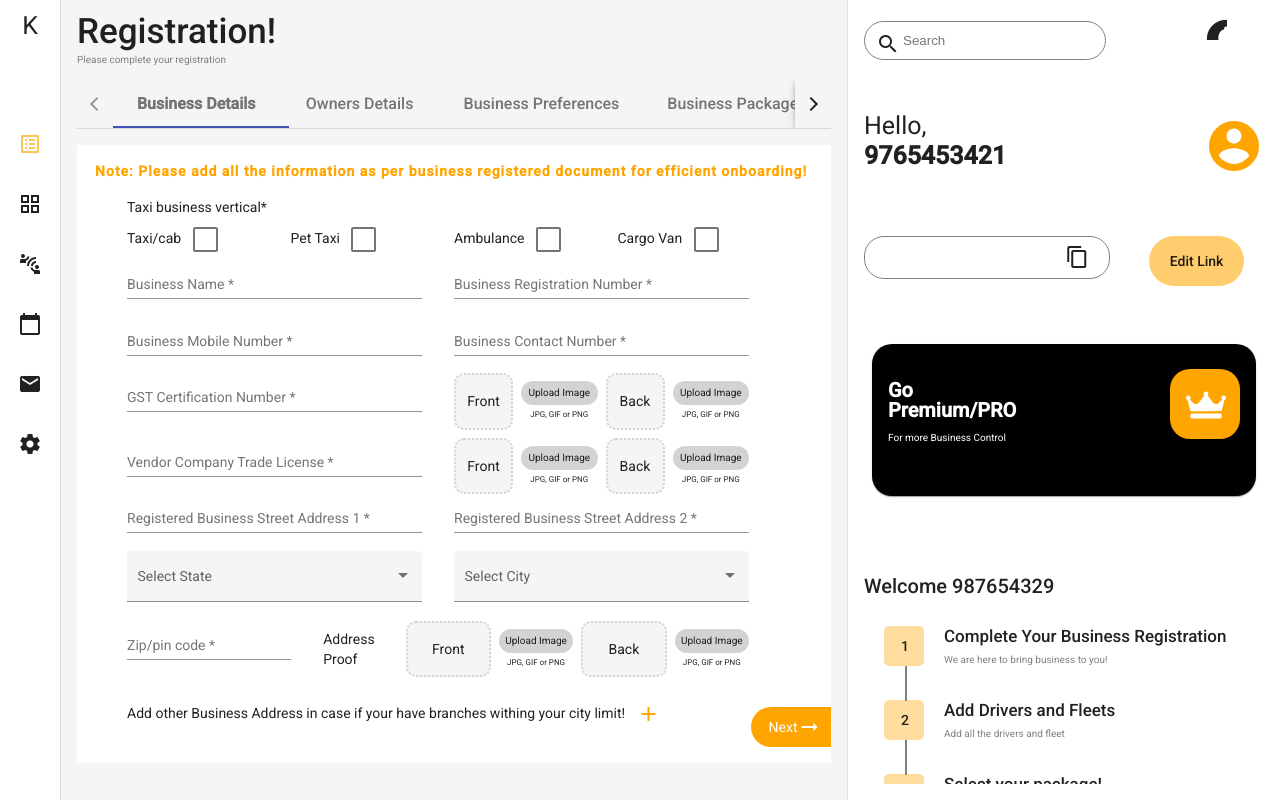
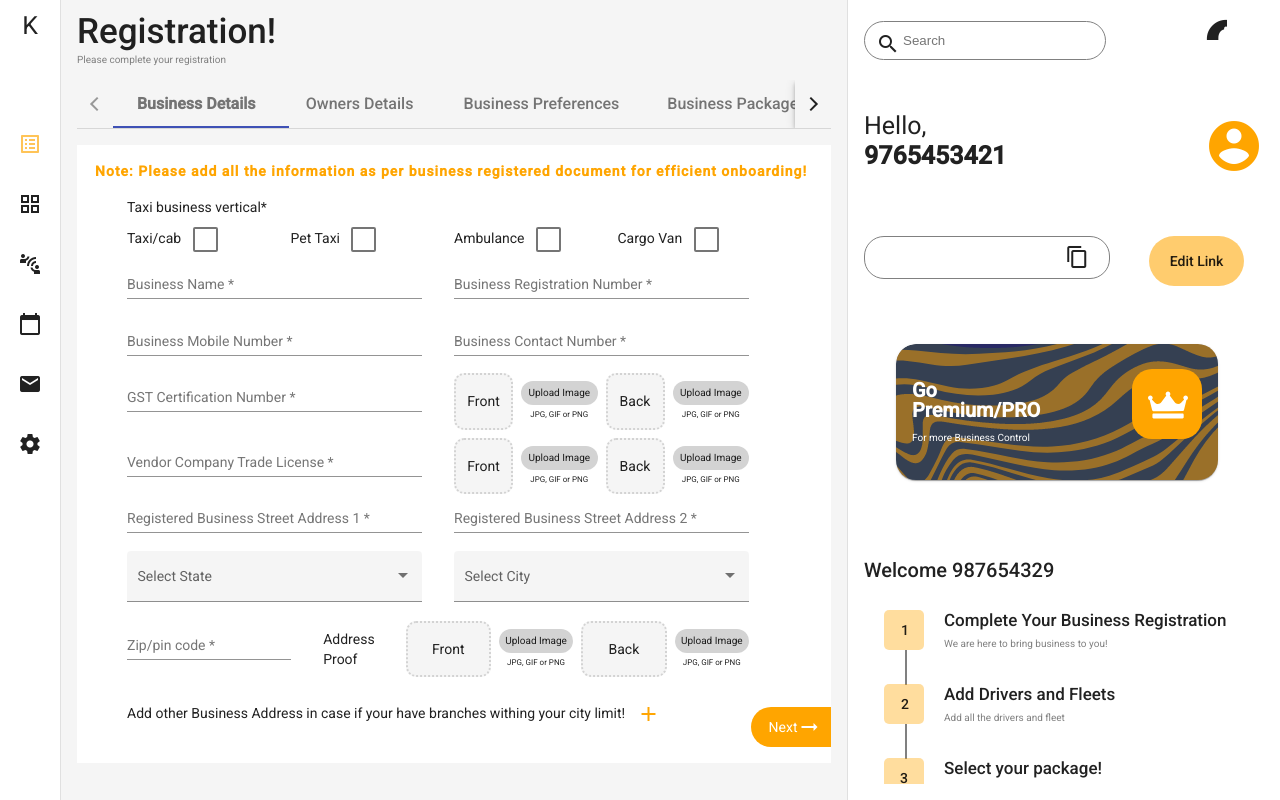
Before and after one commit to vnd7/book-manage, an Angular app in the folder booking-management/: page / in a window 1280 px wide. Built offline with nearby package versions, Linux system fonts and the light colour scheme.

Commit message:
add bg image

```diff
--- a/booking-management/src/app/main/main.component.html
+++ b/booking-management/src/app/main/main.component.html
@@ -111,9 +111,9 @@
         </section>
 
         <div>
-            <mat-card class="profile-card">
+            <mat-card class="profile-card bg-image">
                 <mat-card-header></mat-card-header>
-                <mat-card-content>
+                <mat-card-content >
                     <div fxFlex="60" style="margin-top:20px">
                         <div class="card-title">
                             Go
--- a/booking-management/src/app/main/main.component.scss
+++ b/booking-management/src/app/main/main.component.scss
@@ -105,7 +105,7 @@
   //  margin-top: 15%;
    height: 120px;
    border-radius: 20px;
-   background-color: black;
+  //  background-color: black;
    color:white
  }
 
@@ -192,3 +192,11 @@ font-size: 20px;
   width: 40px;
   padding: 16px;
  }
+
+ .bg-image{
+  background-image: url("./../../assets/images/pro-image.png");
+  height: 100%;
+  // width: 100%;
+  width: 290px;
+    margin-left: 32px;
+ }
```
Also changed, not shown: booking-management/src/assets/images/pro-image.png (added).
